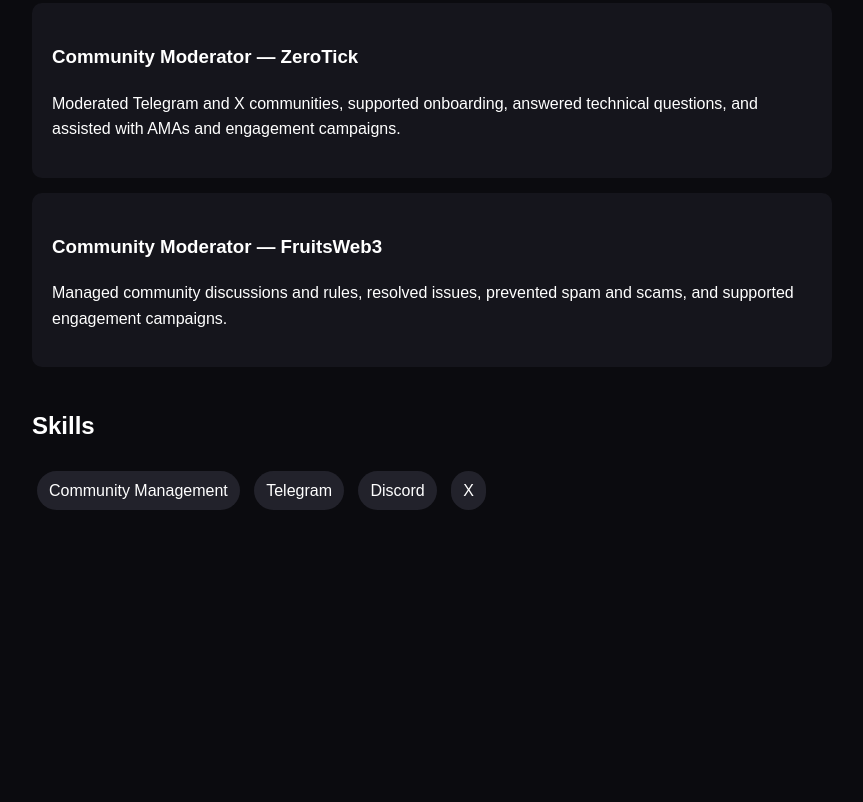
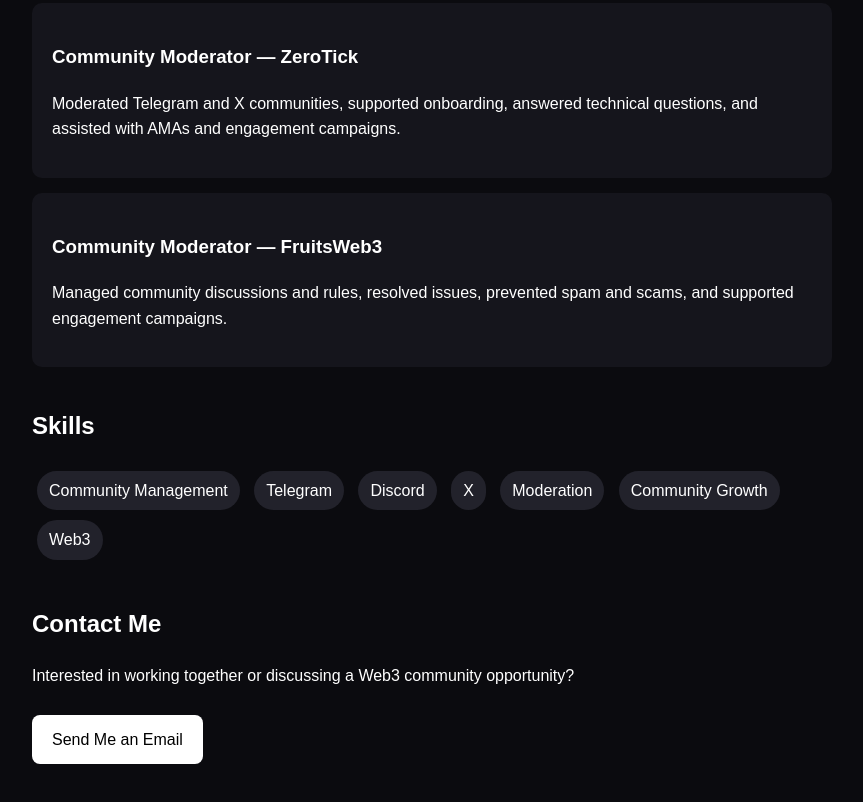
Before and after one commit to Dreamzy12/Dreamzy12.github.io, a plain HTML site: page index.html in a window 1280 px wide. Shown: the part 862-1664 px from the top of the page, without its empty margins (208-1071 px from the left). Before the commit the page ends 1417 px from the top, so only its background shows below. Drawn offline with Linux system fonts and the light colour scheme.

Commit message:
Fix contact section and complete portfolio

```diff
--- a/index.html
+++ b/index.html
@@ -58,6 +58,15 @@
 a{
   color:#fff;
 }
+.contact-link{
+  display:inline-block;
+  margin-top:10px;
+  padding:12px 20px;
+  background:#fff;
+  color:#000;
+  text-decoration:none;
+  border-radius:8px;
+}
 </style>
 </head>
 
@@ -110,4 +119,21 @@
 <span class="tag">Community Management</span>
 <span class="tag">Telegram</span>
 <span class="tag">Discord</span>
-<span class="tag">X
+<span class="tag">X</span>
+<span class="tag">Moderation</span>
+<span class="tag">Community Growth</span>
+<span class="tag">Web3</span>
+</section>
+
+<section id="contact">
+<h2>Contact Me</h2>
+<p>Interested in working together or discussing a Web3 community opportunity?</p>
+
+<a class="contact-link" href="mailto:denisedesire9@gmail.com">
+Send Me an Email
+</a>
+</section>
+
+</div>
+</body>
+</html>
```
